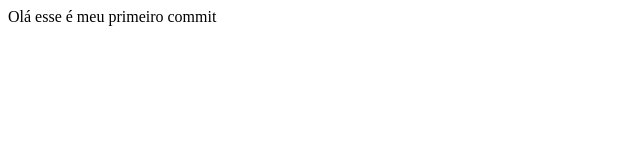
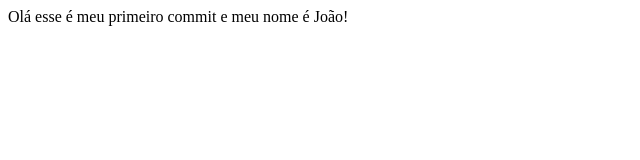
Before and after one commit to joaooliveira375/projeto-teste-github, a plain HTML site: page index.html in a window 1280 px wide. Shown: the whole page, without its empty margins (0-640 px from the left). Drawn offline with Linux system fonts and the light colour scheme.

Commit message:
adicionei meu nome

```diff
--- a/index.html
+++ b/index.html
@@ -9,6 +9,7 @@
 
 <body>
     Olá esse é meu primeiro commit
+    e meu nome é João!
 </body>
 
 </html>
```
